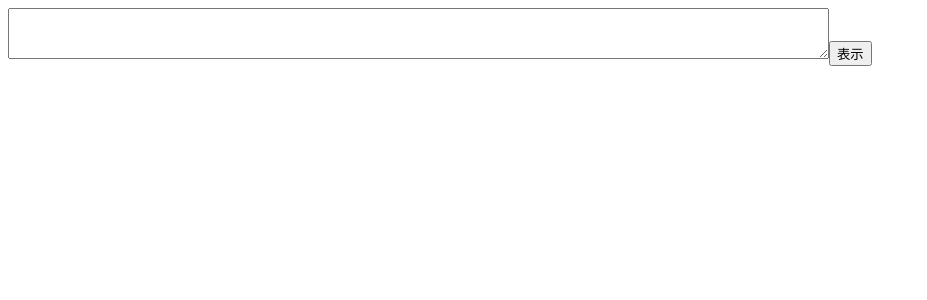
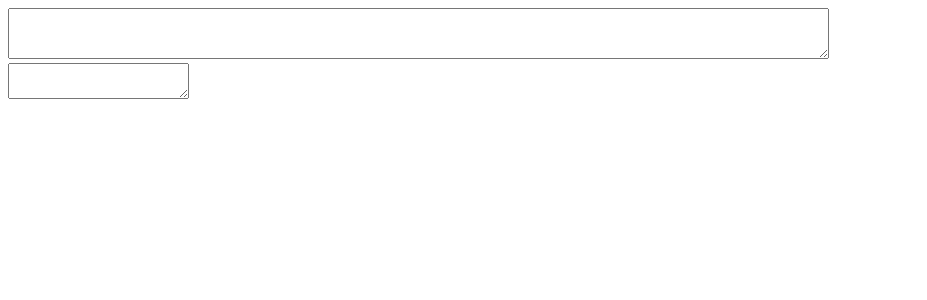
Before and after one commit to akiraKido/ReactCsvEditor, a React app: page / in a window 1280 px wide. Shown: the top 300 px of the page, without its empty margins (0-927 px from the left). Built offline with nearby package versions, Linux system fonts and the light colour scheme.

Commit message:
Add output functionality
Fix input to update automatically

```diff
--- a/src/components/CsvEditor.tsx
+++ b/src/components/CsvEditor.tsx
@@ -1,6 +1,7 @@
 import * as React from "react";
 import { CsvInput } from "./CsvInput";
 import { CsvTable } from "./CsvTable";
+import { CsvOutput } from "./CsvOutput";
 
 interface CsvEditorState { csv: string; }
 
@@ -20,6 +21,7 @@ export class CsvEditor extends React.Component<undefined, CsvEditorState> {
             <div>
                 <CsvInput onButtonDown={this.onCsvButtonClick.bind(this)}/>
                 <CsvTable csv={this.state.csv}/>
+                <CsvOutput csv={this.state.csv}/>
             </div>
         );
     }
--- a/src/components/CsvInput.tsx
+++ b/src/components/CsvInput.tsx
@@ -6,7 +6,7 @@ interface CsvInputState { input:string }
 export class CsvInput extends React.Component<CsvInputProps, CsvInputState> {
 
     handleChange(e: React.ChangeEvent<HTMLTextAreaElement>) {
-        this.setState({input: e.target.value});
+        this.props.onButtonDown(e.target.value);
     }
 
     render() {
@@ -17,11 +17,6 @@ export class CsvInput extends React.Component<CsvInputProps, CsvInputState> {
                     cols={100} rows={3}
                     onChange={e => this.handleChange(e)}>
                 </textarea>
-                <input
-                    type="button"
-                    value="表示"
-                    onClick={ _ => this.props.onButtonDown(this.state.input)}
-                />
             </div>
         );
     }
--- /dev/null
+++ b/src/components/CsvOutput.tsx
@@ -0,0 +1,14 @@
+import * as React from "react";
+
+export interface CsvOutputProps { csv: string }
+
+export class CsvOutput extends React.Component<CsvOutputProps, undefined>{
+    render() {
+        return (
+            <div>
+                <textarea
+                    value={this.props.csv} />
+            </div>
+        );
+    }
+}
```
